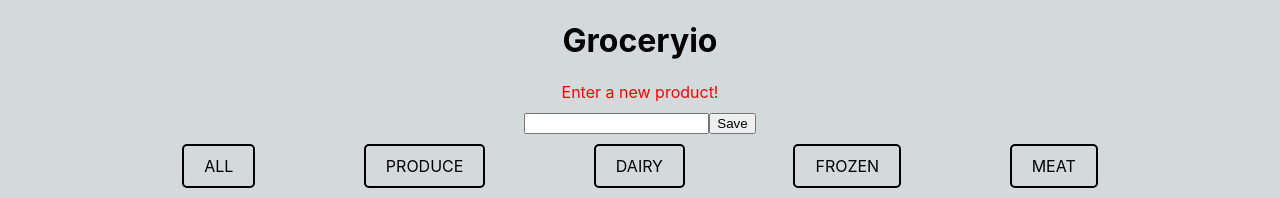
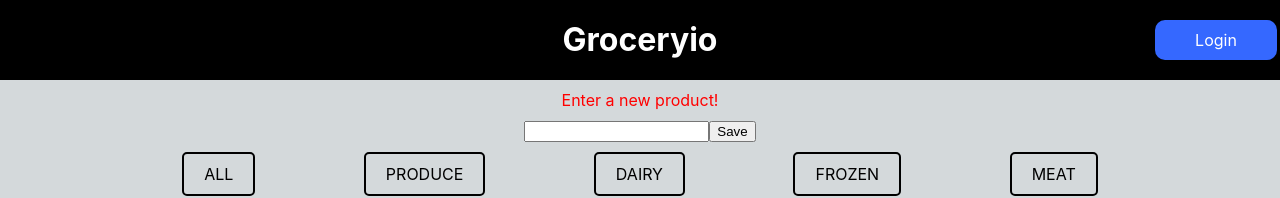
Before and after one commit to liam027/groceryio, a React (Create React App) app: page / in a window 1280 px wide. Shown: the top 198 px of the page. Built offline with nearby package versions, Linux system fonts and the light colour scheme; no server answers; a web font is replaced by a local one.

Commit message:
Improve the header style

```diff
--- a/src/components/Header.jsx
+++ b/src/components/Header.jsx
@@ -1,8 +1,38 @@
 import React from 'react';
 
 const Header = (props) => {
-  return(
-    <h1 style={{ textAlign: 'center' }}>{props.title}</h1>
+
+  const headerStyle = {
+    display: 'grid',
+    gridTemplateColumns: '1fr 8fr 1fr',
+    padding: '20px 0px',
+    backgroundColor: 'black'
+  }
+  const titleStyle = {
+    gridColumn: 2,
+    textAlign: 'center',
+    fontSize: '2em',
+    fontWeight: 'bold',
+    color: 'white',
+  }
+  const loginStyle = {
+    display: 'flex',
+    justifyContent: 'center',
+    alignItems: 'middle',
+    padding: '10px 40px',
+    color: 'white',
+    backgroundColor: '#3568ff',
+    borderRadius: '10px',
+    cursor: 'pointer'
+  }
+
+  return (
+    <header style={headerStyle}>
+      <span style={titleStyle}>{props.title}</span>
+      <div style={loginStyle}>
+        <span >Login</span>
+      </div>
+    </header>
   )
 }
 
```
